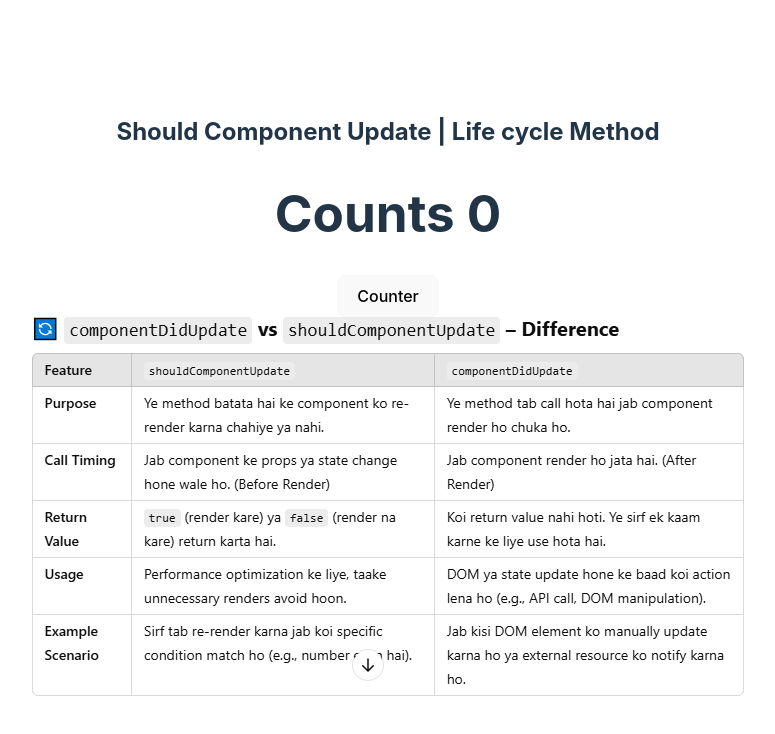
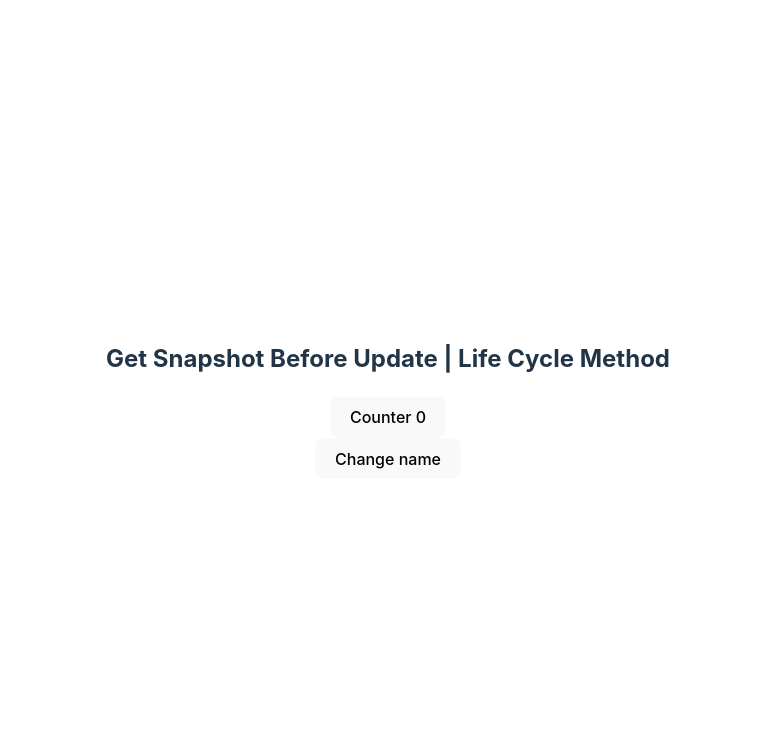
Before and after one commit to Mohammad-Haris-55524/LifeCycle-methods-in-React, a React (Vite) app in the folder vite-project/: page / in a window 1280 px wide. Shown: the top 734 px of the page, without its empty margins (252-1027 px from the left). Built offline with nearby package versions, Linux system fonts and the light colour scheme.

Commit message:
Get snapshot before update new method added

```diff
--- a/vite-project/src/App.jsx
+++ b/vite-project/src/App.jsx
@@ -5,17 +5,22 @@ import Render from './components/Render'
 import ComponentDidMount from './components/ComponentDidMount'
 import ComponentDidUpdate from './components/ComponentDidUpdate'
 import ShouldComponentUpdate from './components/ShouldComponentUpdate'
+import GetSnapshotBeforeUpdate from './components/getSnapshotBeforeUpdate'
+import { useState } from 'react'
 
 function App() {
-
+const [userName, setUserName] = useState('Mohammad')
 return (
 <>
 {/* <BasicsOfLifeCycleMethods/> */}
 {/* <Constructor/> */}
 {/* <Render/> */}
+
 {/* <ComponentDidMount/> */}
 {/* <ComponentDidUpdate/> */}
-<ShouldComponentUpdate/>
+{/* <ShouldComponentUpdate/> */}
+<GetSnapshotBeforeUpdate name={userName}/>
+<button onClick={()=>setUserName("Mohammad Haris")}>Change name</button>
 </>
   )
 }
--- /dev/null
+++ b/vite-project/src/components/GetSnapshotBeforeUpdate.jsx
@@ -0,0 +1,85 @@
+import React, { Component } from 'react'
+import ShouldComponentUpdate from './ShouldComponentUpdate'
+import ComponentDidUpdate from './ComponentDidUpdate'
+
+class GetSnapshotBeforeUpdate extends Component {
+    constructor(){
+        super()
+        this.state = {
+            count: 0
+        }
+        console.log("Constructor Method !")}
+
+componentDidUpdate(prevProps, prevState, snapshot){
+    console.log("Component did Update Method !")
+    console.log(snapshot, (snapshot.count * 10) + this.state.count )
+    console.log(prevProps, prevState)
+
+}
+
+// Iss method ko agar ham component did update ky beghair use karein gy to hamey warning dekhny ko mili gi ky iss method ko component did
+// update ky sath use karo
+    getSnapshotBeforeUpdate(prevProps, prevState,snapshot){
+        console.log("Get Snapshot Before Update Method !")
+        console.log(snapshot, prevState, prevProps)
+        return prevState
+    }
+
+    counterHandler = () => {
+this.setState({count: this.state.count + 1})
+    }
+  render() {
+    console.log("Render Method !")
+
+    return (
+    <>
+    <h2>Get Snapshot Before Update | Life Cycle Method</h2>
+    <div>
+
+        <button onClick={this.counterHandler}>Counter {this.state.count}</button>
+    </div>
+
+
+    </>
+    )
+  }
+}
+
+export default GetSnapshotBeforeUpdate
+// ----------------------------------------------------------------------------------------------------------------------------------------
+// Update Phase ka Correct Order:
+// 1) shouldComponentUpdate()
+// Sabse pehle ye method call hota hai, lekin sirf tab jab aap is method ko implement karte hain.
+// Purpose: Ye decide karta hai ki component ko re-render karna chahiye ya nahi.
+// Agar false return kare, to aage ke lifecycle methods call nahi honge (na render, na getSnapshotBeforeUpdate, na componentDidUpdate).
+
+// 2) render()
+// Agar shouldComponentUpdate() ne true return kiya (ya use implement nahi kiya), tab ye method call hota hai.
+// Purpose: Ye JSX ko DOM me update karta hai.
+
+// 3) getSnapshotBeforeUpdate()
+// DOM update hone se pehle call hota hai, aur aap yahan se koi snapshot le sakte hain (jaise scroll position, DOM dimensions, etc.).
+// Return value: Jo value return hoti hai wo componentDidUpdate() me as a third argument milti hai.
+
+// 4) componentDidUpdate()
+// DOM update hone ke baad call hota hai.
+// Purpose: DOM me koi action lena (e.g., scroll restore karna, external API notify karna, etc.).
+
+
+// Order of Execution in short:
+// 1) shouldComponentUpdate() (Check karega ki re-render karna hai ya nahi).
+// 2) render() (DOM ko update karega).
+// 3) getSnapshotBeforeUpdate() (DOM update hone se pehle snapshot capture karega).
+// 4) componentDidUpdate() (DOM update hone ke baad action lega aur snapshot ko use karega)
+
+// -------------------------------------------------------------------------------------------------------------------------------------------
+
+// Agar shouldComponentUpdate() ko Implement Nahi Kiya Gaya:
+// React by default shouldComponentUpdate() ko skip karta hai aur seedha render() call karta hai.
+// Iska matlab agar shouldComponentUpdate() method ko define nahi kiya to, React har state ya props update pe render karega.
+
+
+// Key Points:
+// 1) Agar shouldComponentUpdate() false return kare:
+// render(), getSnapshotBeforeUpdate(), aur componentDidUpdate() nahi chalenge.
+// 2) getSnapshotBeforeUpdate() aur componentDidUpdate() ka use sirf tab hota hai jab aapko DOM ke previous state ki zarurat ho.
```
